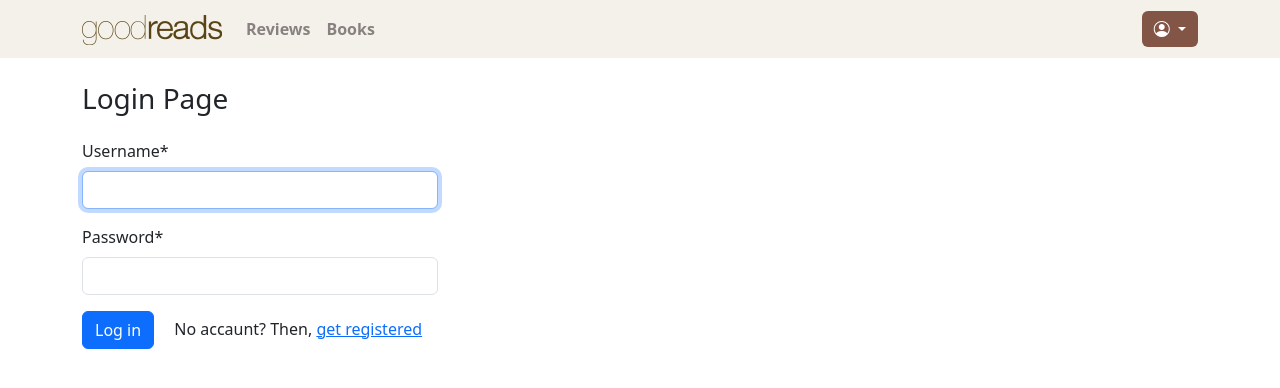
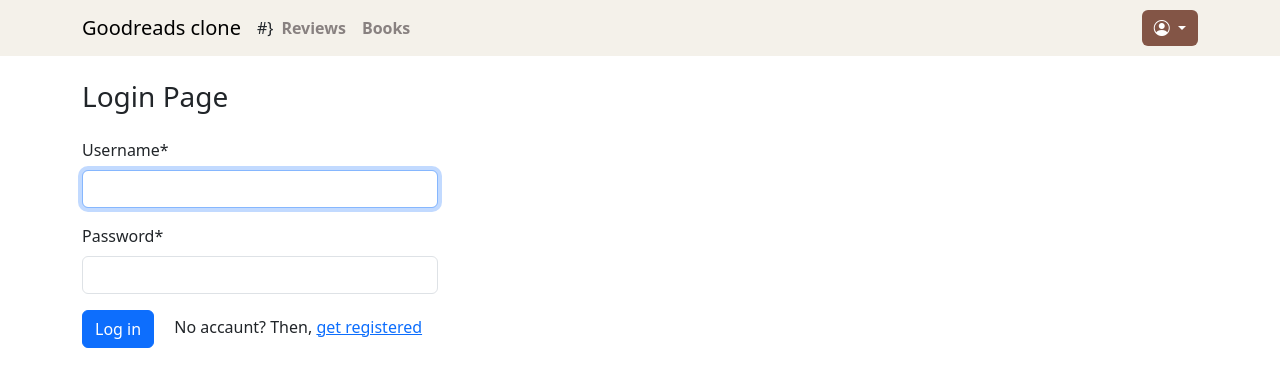
Before and after one commit to Nodirbek-Hakimjonov/goodreads_clone, a Django app: page /users/login/?next=/books/1/reviews in a window 1280 px wide. Shown: the top 388 px of the page. Run offline with Django 4.2, Linux system fonts and the light colour scheme; some libraries are stand-ins or nearby versions.

Commit message:
'celery'

```diff
--- a/templates/base.html
+++ b/templates/base.html
@@ -131,9 +131,10 @@
 <body>
     <nav class="navbar navbar-light navbar-expand-lg mb-4" style="background-color: #F4F1EA;">
         <div class="container-md">
-            <a class="navbar-brand" href="{% url 'landing_page' %}" style="width: 140px">
-                <img src="{% static 'img/brand.png' %}" alt="Logo" />
-            </a>
+{#            <a class="navbar-brand" href="{% url 'landing_page' %}" style="width: 140px">#}
+{#                <img src="{% static 'img/brand.png' %}" alt="Logo" />#}
+{#            </a>#}
+         <a class="navbar-brand" href="{% url  'landing_page' %}">Goodreads clone</a>#}
             {% comment %} <a class="navbar-brand" href="{% url 'landing_page' %}" style="color: #835546 !important; font-size: 1.7rem">good<strong>Reads </strong> Clone</a> {% endcomment %}
             <button class="navbar-toggler" type="button" data-bs-toggle="collapse" data-bs-target="#navbarSupportedContent" aria-controls="navbarSupportedContent" aria-expanded="false" aria-label="Toggle navigation">
                 <span class="navbar-toggler-icon"></span>
```
